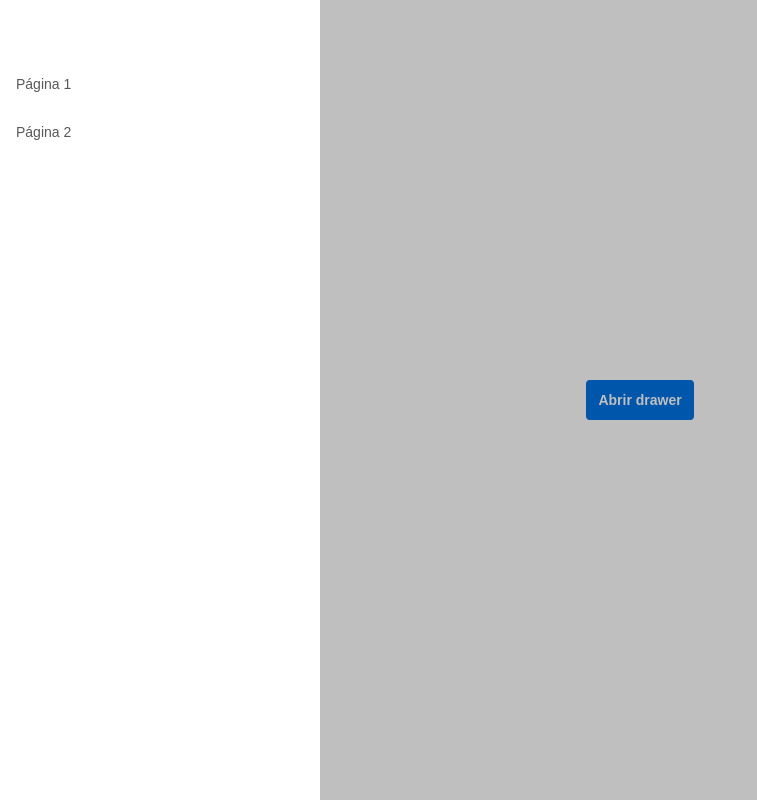
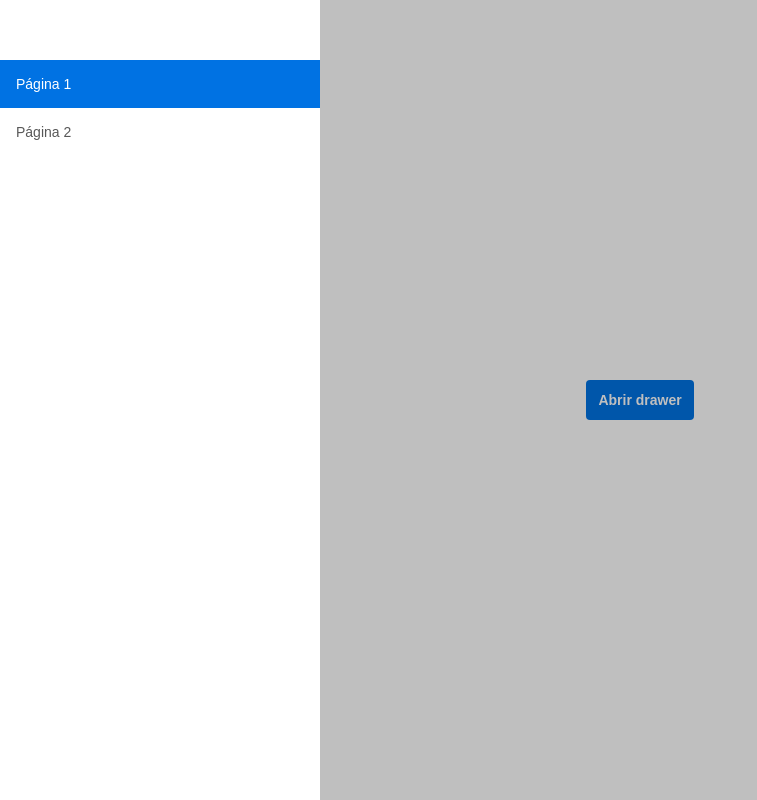
Before and after one commit to felipe-coletti/react-drawer, a React (Vite) app: page / in a window 1280 px wide. Both pictures are taken after a click on the button "Abrir drawer". Shown: the whole page, without its empty margins (0-757 px from the left). Built offline with nearby package versions, Linux system fonts and the light colour scheme; some icons are missing.

Commit message:
Adding navigation bar indicator

```diff
--- a/src/App.jsx
+++ b/src/App.jsx
@@ -10,13 +10,25 @@ function App() {
     const openDrawer = () => setOpen(true)
     const closeDrawer = () => setOpen(false)
 
+    const routes = [
+        {
+            name: 'Página 1',
+            path: '/'
+        },
+        {
+            name: 'Página 2',
+            path: '/page-2'
+        }
+    ]
+
     return(
         <div className='container'>
             <button className='button' onClick={openDrawer}>Abrir drawer</button>
             <Drawer isOpen={open} onClose={closeDrawer}>
                 <DrawerList>
-                    <DrawerItem>Página 1</DrawerItem>
-                    <DrawerItem>Página 2</DrawerItem>
+                    {routes.map((route, i) => (
+                        <DrawerItem selected={window.location.pathname == route.path} href={route.path} key={i}>{route.name}</DrawerItem>
+                    ))}
                 </DrawerList>
             </Drawer>
         </div>
--- a/src/components/DrawerItem/index.jsx
+++ b/src/components/DrawerItem/index.jsx
@@ -1,10 +1,10 @@
 import React from 'react'
 import styles from './styles.module.css'
 
-const DrawerItem = ({ href, children }) => {
+const DrawerItem = ({ selected, href, children }) => {
     return (
         <li className={styles.item}>
-            <a className={styles.link} href={href}>
+            <a className={selected ? styles.selectedLink : styles.unselectedLink} href={href}>
                 {children}
             </a>
         </li>
--- a/src/components/DrawerItem/styles.module.css
+++ b/src/components/DrawerItem/styles.module.css
@@ -2,13 +2,22 @@
     display: flex;
 }
 
-.link {
+.selectedLink {
+    background-color: var(--highlight-color);
+    color: var(--primary-background-color);
+}
+
+.unselectedLink {
     color: var(--secondary-text-color);
+}
+
+.unselectedLink:hover {
+    background-color: var(--secondary-background-color);
+}
+
+.selectedLink, .unselectedLink {
     font-size: 0.875rem;
     padding: 1rem;
+    text-decoration: none;
     width: 100%;
 }
-
-.link:hover {
-    background-color: var(--secondary-background-color);
-}
```
